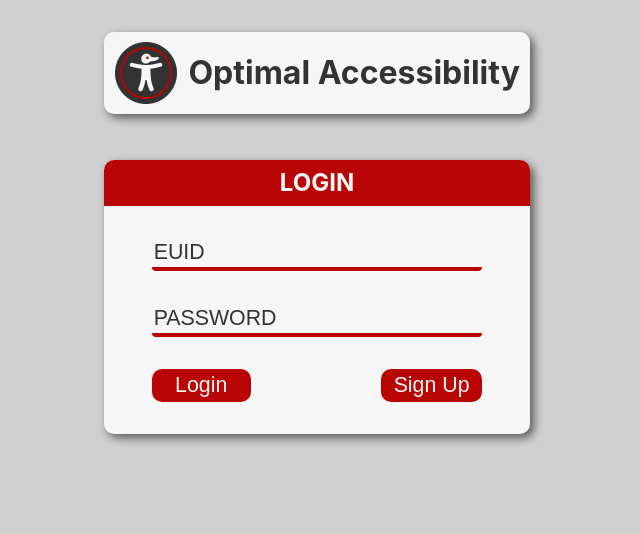
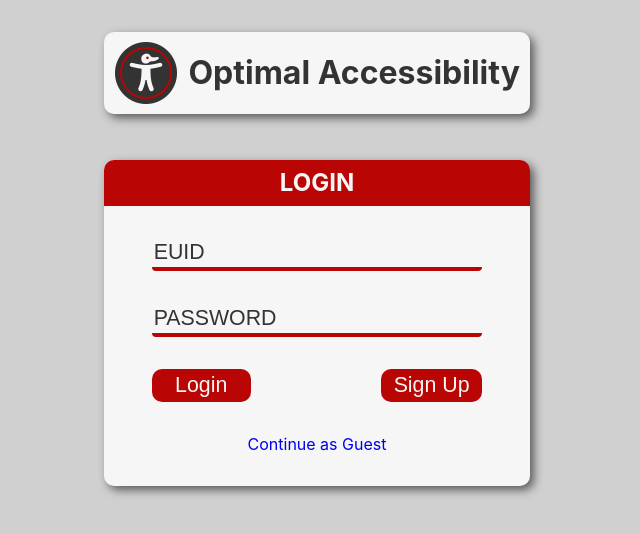
Before and after one commit to TylerAdamMartinez/Optimal-Accessibility, a React (Create React App) app in the folder Application/: page / in a window 1280 px wide. Shown: the top 534 px of the page, without its empty margins (323-963 px from the left). Built offline with nearby package versions, Linux system fonts and the light colour scheme.

Commit message:
[GuestPage]: Guest page initial setup

```diff
--- a/Application/src/App.js
+++ b/Application/src/App.js
@@ -6,6 +6,7 @@ import NotFound404ErrorPage from "./Pages/NotFound404ErrorPage";
 import PrivateRoutes from "./Components/PrivateRoutes";
 import { BrowserRouter as Router, Route, Routes } from "react-router-dom";
 import SettingsPage from "./Pages/SettingsPage";
+import GuestDashboard from "./Pages/DashBoard/GuestDashboard";
 
 function App() {
   return (
@@ -14,6 +15,7 @@ function App() {
         <Route path="/" element={<LoginPage />} />
         <Route path="/login" element={<LoginPage />} />
         <Route path="/register" element={<RegistrationPage />} />
+        <Route path="/guest" element={<GuestDashboard />} />
         <Route element={<PrivateRoutes />}>
           <Route path="/dashboard" element={<DashBoard />} />
           <Route path="/settings" element={<SettingsPage />} />
--- /dev/null
+++ b/Application/src/Pages/DashBoard/GuestDashboard.js
@@ -0,0 +1,11 @@
+import React from "react";
+
+const GuestDashboard = () => {
+  return (
+    <div>
+      <h1>Guest</h1>
+    </div>
+  );
+};
+
+export default GuestDashboard;
--- a/Application/src/Pages/LoginPage.css
+++ b/Application/src/Pages/LoginPage.css
@@ -147,3 +147,10 @@
 #LoginBtnsSection button:hover {
   box-shadow: 2px 2px 4px rgb(90, 90, 90);
 }
+
+.GuestLinkContainer {
+  display: flex;
+  width: 100%;
+  justify-content: center;
+  align-items: center;
+}
--- a/Application/src/Pages/LoginPage.js
+++ b/Application/src/Pages/LoginPage.js
@@ -116,6 +116,9 @@ function Login() {
               Sign Up
             </button>
           </div>
+          <div className="GuestLinkContainer">
+            <a href="/guest">Continue as Guest</a>
+          </div>
         </form>
       </div>
       <ToastContainer autoClose={1000} limit={3} />
```
Also changed, not shown: Application/src/Pages/DashBoard/GuestDashboard.css (added).
